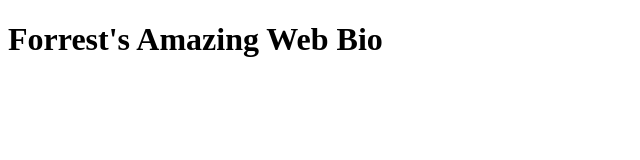
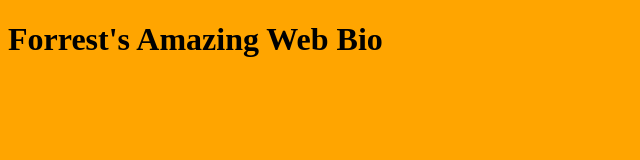
Before and after one commit to fblanton/fblanton.github.io, a plain HTML site: page index.html in a window 1280 px wide. Shown: the whole page, without its empty margins (0-640 px from the left). Drawn offline with Linux system fonts and the light colour scheme.

Commit message:
Added some amazing styles to project.

```diff
--- a/index.html
+++ b/index.html
@@ -4,6 +4,7 @@
     <meta charset="UTF-8">
     <meta name="viewport" content="width=device-width, initial-scale=1.0">
     <meta http-equiv="X-UA-Compatible" content="ie=edge">
+    <link rel="stylesheet" href="style.css">
     <title>My Web Bio</title>
 </head>
 <body>
--- /dev/null
+++ b/style.css
@@ -0,0 +1,3 @@
+html {
+    background-color: orange;
+}
```
